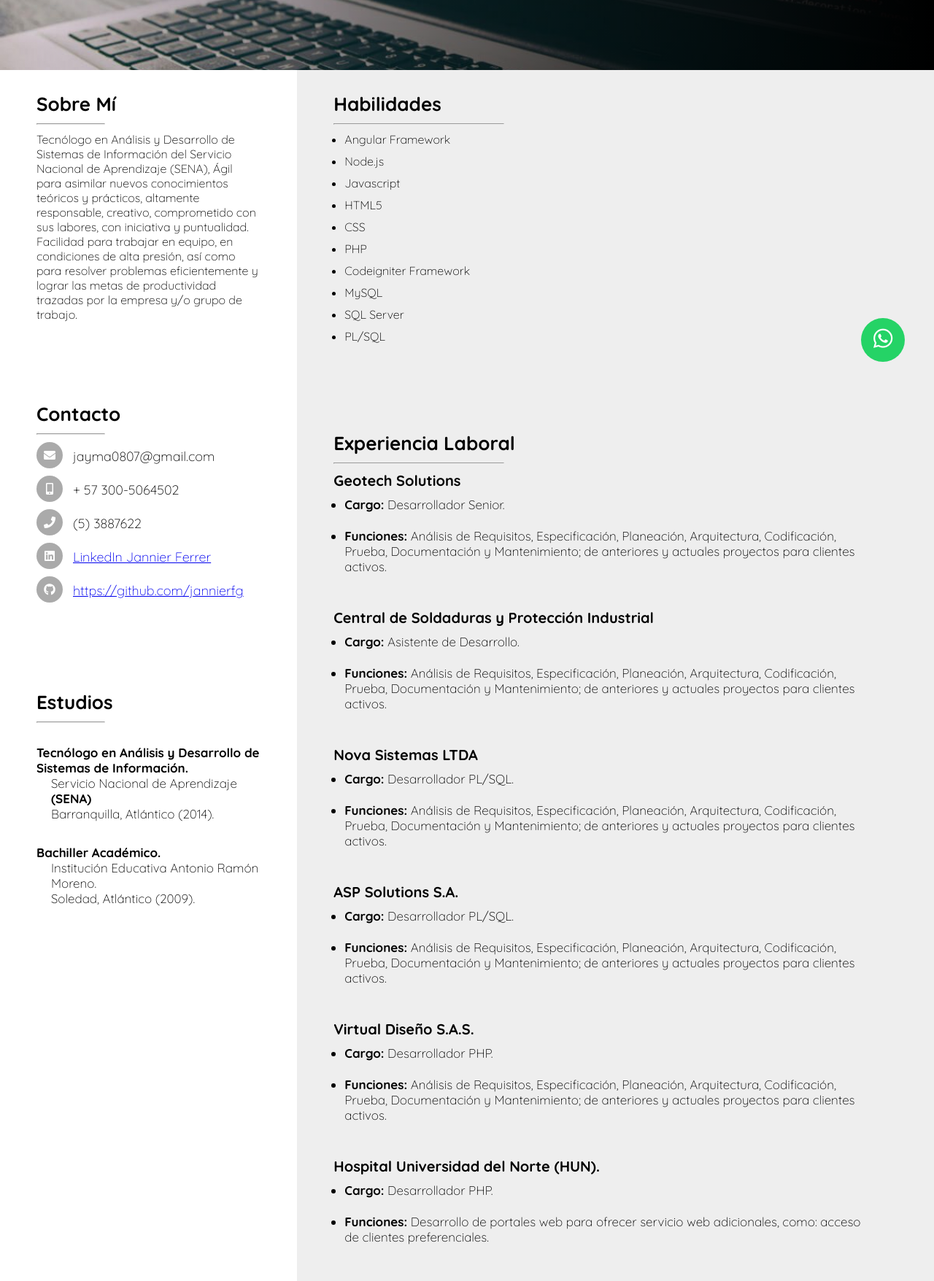
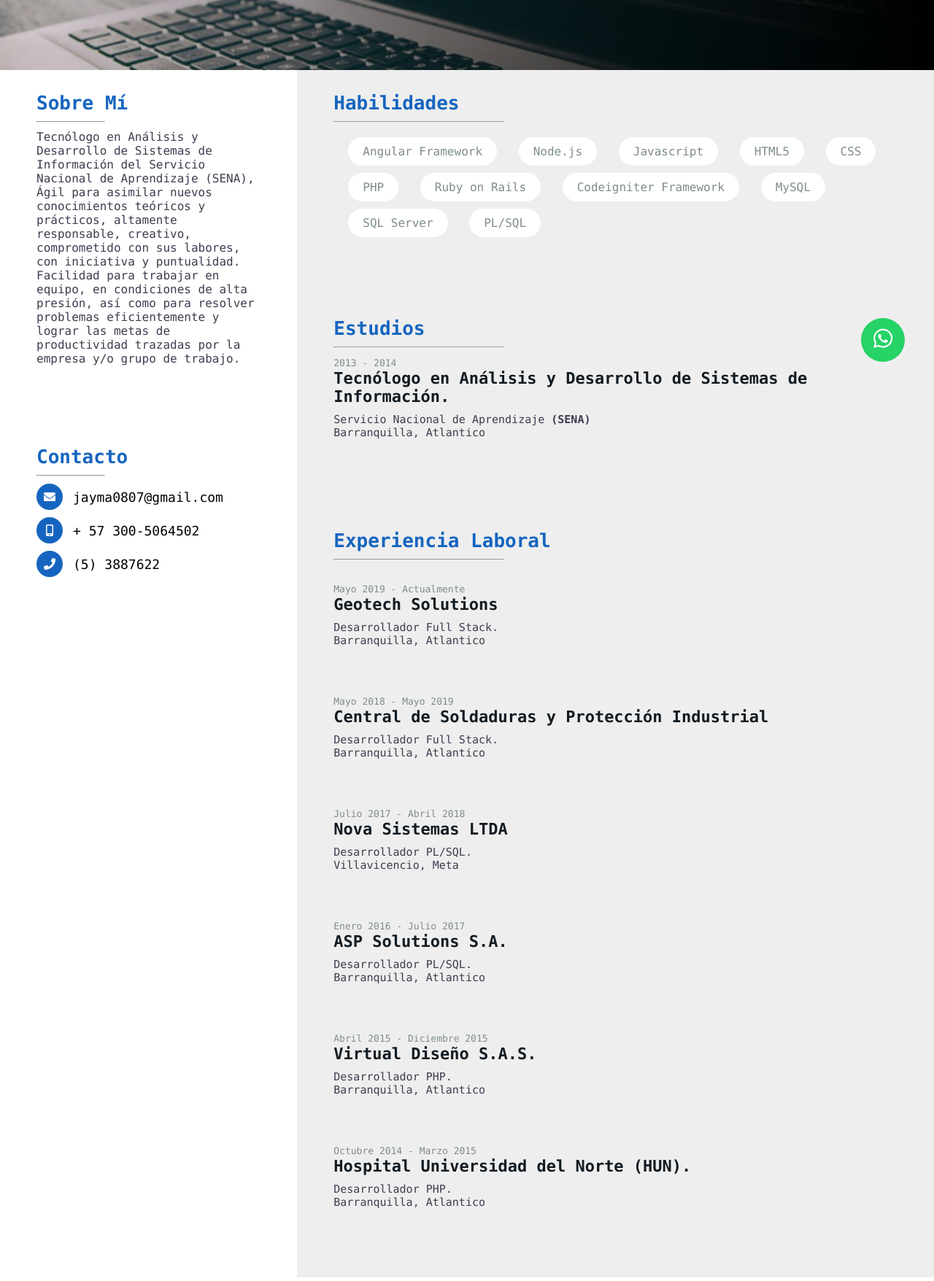
Before and after one commit to jannierfg/jannierfg.github.com, a plain HTML site: page cv/index.html in a window 1280 px wide. Shown: the part 264-2020 px from the top of the page at 73% size. Drawn offline with Linux system fonts and the light colour scheme.

Commit message:
cambios
cambios

```diff
--- a/cv/css/styles.css
+++ b/cv/css/styles.css
@@ -2,17 +2,22 @@
 body {
     margin: 0;
     padding: 0;
-    font-family: 'Quicksand', sans-serif;
+    font-family: 'Lucida console', sans-serif;
 }
 
 h3 {
     font-size: 26px;
     margin-bottom: 10px;
+    color: #1565C0;
 }
 
 hr {
     width: 30%;
     margin-bottom: 10px;
+}
+
+p {
+    color: #3d3d50
 }
 
 header {
@@ -67,6 +72,17 @@ header .container {
     font-size: 35px;
 }
 
+.socials {
+    display: flex;
+    float: right;
+    justify-content: space-between;
+    width: 170px;
+}
+
+.socials a {
+    text-decoration: none;
+}
+
 .content {
     display: block;
 }
@@ -99,7 +115,7 @@ header .container {
 
 .etiqueta i {
     color: #fff;
-    background: #aaa;
+    background: #1565C0;
     padding: 10px;
     border-radius: 50px;
     width: 16px;
@@ -115,29 +131,33 @@ header .container {
     color: #000;
 }
 
-.skills ul {
-    padding-left: 15px;
+.skills-details span {
+    padding: 10px 20px;
+    background: #ffffff;
+    display: inline-block;
+    margin-top: 10px;
+    margin-left: 20px;
+    border-radius: 50px;
+    color: #7f8c8d;
 }
 
-.skills ul li {
-    margin-bottom: 10px;
+.item-experience {
+    margin-bottom: 4em;
 }
 
-.experience-work p {
-    font-size: 20px;
+.item-experience label {
+    color: #7f8c8d;
+    font-size: 13px;
+}
+
+.item-experience h3 {
+    color: #121B22;
+    font-size: 22px;
     font-weight: 600;
 }
 
-.experience-work ul {
-    padding-left: 15px;
-    padding-bottom: 35px;
-}
-
-.experience-work ul li {
-    font-size: 17px;
-    margin-bottom: 12px;
-    padding-right: 30px;
-    padding-top: 10px;
+.item-experience p {
+    font-size: 15px;
 }
 
 .studies dl {
--- a/cv/index.html
+++ b/cv/index.html
@@ -24,7 +24,21 @@
                 </div>
 
                 <div class="title">
-                    Desarrollador Full Stack
+                    Desarrollador Frontend
+                </div>
+
+                <div class="socials">
+                    <a href="https://www.linkedin.com/in/jannier-ferrer-garizabalo-73261b162/" target="_blank" class="etiqueta">
+                        <i class="fab fa-linkedin"></i>
+                    </a>
+
+                    <a href="https://github.com/jannierfg" target="_blank" class="etiqueta">
+                        <i class="fab fa-github"></i>
+                    </a>
+
+                    <a href="https://twitter.com/jferrerdev" target="_blank" class="etiqueta">
+                        <i class="fab fa-twitter"></i>
+                    </a>
                 </div>
             </div>
         </div>
@@ -55,34 +69,6 @@
                         <i class="fas fa-phone"></i>
                         <p>(5) 3887622</p>
                     </div>
-                    <div class="etiqueta">
-                        <i class="fab fa-linkedin"></i>
-                        <p><a href="https://www.linkedin.com/in/jannier-ferrer-garizabalo-73261b162/"> LinkedIn Jannier Ferrer</a></p>
-                    </div>
-                    <!-- <div class="etiqueta">
-                        <i class="fas fa-mobile-alt"></i>
-                        <p>+ 57 314-5811112</p>
-                    </div> -->
-                    <div class="etiqueta">
-                        <i class="fab fa-github"></i>
-                        <p><a href="https://github.com/jannierfg"> https://github.com/jannierfg</a></p>
-                    </div>
-                </div>
-
-                <div class="studies">
-                    <h3>Estudios</h3>
-                    <hr>
-                    <dl>
-                        <dt>Tecnólogo en Análisis y Desarrollo de Sistemas de Información.</dt>
-                        <dd>Servicio Nacional de Aprendizaje <b>(SENA)</b></dd>
-                        <dd>Barranquilla, Atlántico (2014).</dd>
-                    </dl>
-
-                    <dl>
-                        <dt>Bachiller Académico.</dt>
-                        <dd>Institución Educativa Antonio Ramón Moreno.</dd>
-                        <dd>Soledad, Atlántico (2009).</dd>
-                    </dl>
                 </div>
             </div>
 
@@ -90,78 +76,99 @@
                 <div class="skills">
                     <h3>Habilidades</h3>
                     <hr>
-                    <ul>
-                        <li>
+                    <div class="skills-details">
+                        <span>
                             Angular Framework
-                        </li>
-                        <li>
+                        </span>
+                        <span>
                             Node.js
-                        </li>
-                        <li>
+                        </span>
+                        <span>
                             Javascript
-                        </li>
-                        <li>
+                        </span>
+                        <span>
                             HTML5
-                        </li>
-                        <li>
+                        </span>
+                        <span>
                             CSS
-                        </li>
-                        <li>
+                        </span>
+                        <span>
                             PHP
-                        </li>
-                        <li>
+                        </span>
+                        <span>
+                            Ruby on Rails
+                        </span>
+                        <span>
                             Codeigniter Framework
-                        </li>
-                        <li>
+                        </span>
+                        <span>
                             MySQL
-                        </li>
-                        <li>
+                        </span>
+                        <span>
                             SQL Server
-                        </li>
-                        <li>
+                        </span>
+                        <span>
                             PL/SQL
-                        </li>
-                    </ul>
+                        </span>
+                    </div>
+                </div>
+
+                <div class="studies">
+                    <h3>Estudios</h3>
+                    <hr>
+                    <div class="item-experience">
+                        <label>2013 - 2014</label>
+                        <h3>Tecnólogo en Análisis y Desarrollo de Sistemas de Información.</h3>
+                        <p>Servicio Nacional de Aprendizaje <b>(SENA)</b></p>
+                        <p>Barranquilla, Atlantico</p>
+                    </div>
                 </div>
 
                 <div class="experience-work">
                     <h3>Experiencia Laboral</h3>
                     <hr>
-                    <p>Geotech Solutions</p>
-                    <ul>
-                        <li><b>Cargo:</b> Desarrollador Senior.</li>
-                        <li><b>Funciones:</b> Análisis de Requisitos, Especificación, Planeación, Arquitectura, Codificación, Prueba, Documentación y Mantenimiento; de anteriores y actuales proyectos para clientes activos.</li>
-                    </ul>
+                    <br>
+                    <div class="item-experience">
+                        <label>Mayo 2019 - Actualmente</label>
+                        <h3>Geotech Solutions</h3>
+                        <p>Desarrollador Full Stack.</p>
+                        <p>Barranquilla, Atlantico</p>
+                    </div>
 
-                    <p>Central de Soldaduras y Protección Industrial</p>
-                    <ul>
-                        <li><b>Cargo:</b> Asistente de Desarrollo.</li>
-                        <li><b>Funciones:</b> Análisis de Requisitos, Especificación, Planeación, Arquitectura, Codificación, Prueba, Documentación y Mantenimiento; de anteriores y actuales proyectos para clientes activos.</li>
-                    </ul>
+                    <div class="item-experience">
+                        <label>Mayo 2018 - Mayo 2019</label>
+                        <h3>Central de Soldaduras y Protección Industrial</h3>
+                        <p>Desarrollador Full Stack.</p>
+                        <p>Barranquilla, Atlantico</p>
+                    </div>
 
-                    <p>Nova Sistemas LTDA</p>
-                    <ul>
-                        <li><b>Cargo:</b> Desarrollador PL/SQL.</li>
-                        <li><b>Funciones:</b> Análisis de Requisitos, Especificación, Planeación, Arquitectura, Codificación, Prueba, Documentación y Mantenimiento; de anteriores y actuales proyectos para clientes activos.</li>
-                    </ul>
+                    <div class="item-experience">
+                        <label>Julio 2017 - Abril 2018</label>
+                        <h3>Nova Sistemas LTDA</h3>
+                        <p>Desarrollador PL/SQL.</p>
+                        <p>Villavicencio, Meta</p>
+                    </div>
 
-                    <p>ASP Solutions S.A.</p>
-                    <ul>
-                        <li><b>Cargo:</b> Desarrollador PL/SQL.</li>
-                        <li><b>Funciones:</b> Análisis de Requisitos, Especificación, Planeación, Arquitectura, Codificación, Prueba, Documentación y Mantenimiento; de anteriores y actuales proyectos para clientes activos.</li>
-                    </ul>
+                    <div class="item-experience">
+                        <label>Enero 2016 - Julio 2017</label>
+                        <h3>ASP Solutions S.A.</h3>
+                        <p>Desarrollador PL/SQL.</p>
+                        <p>Barranquilla, Atlantico</p>
+                    </div>
 
-                    <p>Virtual Diseño S.A.S.</p>
-                    <ul>
-                        <li><b>Cargo:</b> Desarrollador PHP.</li>
-                        <li><b>Funciones:</b> Análisis de Requisitos, Especificación, Planeación, Arquitectura, Codificación, Prueba, Documentación y Mantenimiento; de anteriores y actuales proyectos para clientes activos.</li>
-                    </ul>
+                    <div class="item-experience">
+                        <label>Abril 2015 - Diciembre 2015</label>
+                        <h3>Virtual Diseño S.A.S.</h3>
+                        <p>Desarrollador PHP.</p>
+                        <p>Barranquilla, Atlantico</p>
+                    </div>
 
-                    <p>Hospital Universidad del Norte (HUN).</p>
-                    <ul>
-                        <li><b>Cargo:</b> Desarrollador PHP.</li>
-                        <li><b>Funciones:</b> Desarrollo de portales web para ofrecer servicio web adicionales, como: acceso de clientes preferenciales.</li>
-                    </ul>
+                    <div class="item-experience">
+                        <label>Octubre 2014 - Marzo 2015</label>
+                        <h3>Hospital Universidad del Norte (HUN).</h3>
+                        <p>Desarrollador PHP.</p>
+                        <p>Barranquilla, Atlantico</p>
+                    </div>
                 </div>
             </div>
         </div>
```
Also changed, not shown: cv/scripts/scripts.js (added).
